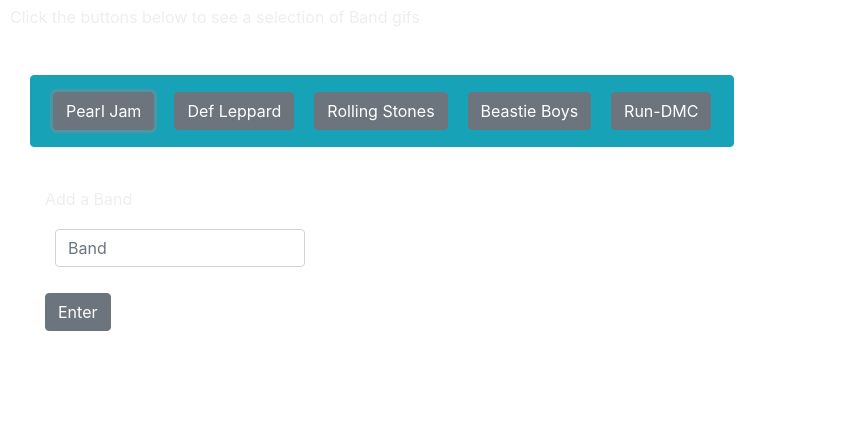
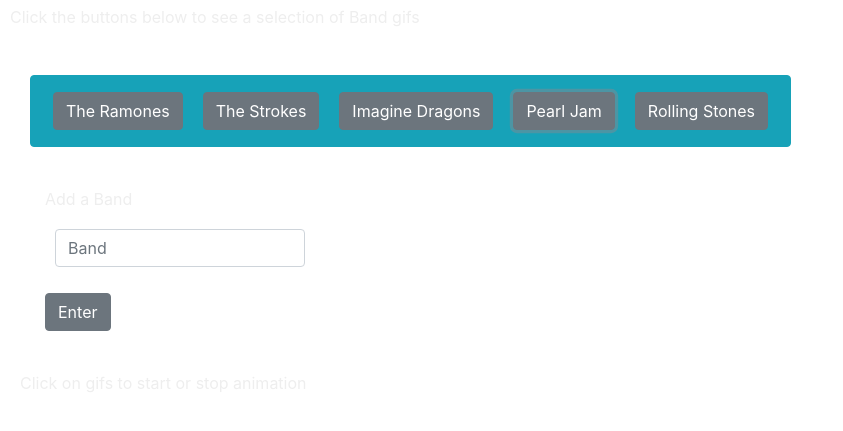
Before and after one commit to mtgalla/GifTastic, a plain HTML site: page index.html in a window 1280 px wide. Both pictures are taken after a click on the button "Pearl Jam". Shown: the part 85-516 px from the top of the page, without its empty margins (0-843 px from the left). Drawn offline with nearby package versions, Linux system fonts and the light colour scheme; no server answers.

Commit message:
fix animation and add instructions

```diff
--- a/assets/css/style.css
+++ b/assets/css/style.css
@@ -7,7 +7,7 @@
   float: left;
 }
 
-#rating-text, #label-text, #title-text{
+#rating-text, #label-text, #title-text, .instructions {
   color: #eeeeee
 }
 
--- a/assets/javascript/app.js
+++ b/assets/javascript/app.js
@@ -1,9 +1,11 @@
 //Array of topics
-var topics = ["Pearl Jam","Def Leppard","Rolling Stones","Beastie Boys","Run-DMC"];
+var topics = ["The Ramones", "The Strokes", "Imagine Dragons", "Pearl Jam", "Rolling Stones"];
 
 //function to get giphy API data, store it, then add attributes with data to html
 function displayTopicInfo() {
+  $(".instructions").empty();
   $("#gifs-appear-here").empty();
+  $(".instructions").append("<p>Click on gifs to start or stop animation</p>")
   const topic = $(this).attr("data-name");
   let queryURL = "https://api.giphy.com/v1/gifs/search?q=" +
     topic + "&api_key=dc6zaTOxFJmzC&limit=10";
@@ -33,8 +35,8 @@
   // on click if gifs are still then animate or if gifs are animated then make them still
     $(".gif-click").on("click", function() {
       console.log(true);
-        const state = $(this).attr("data-state");
-        if (state === "still"){
+      let state = $(this).attr("data-state");
+      if (state === "still") {
         console.log(true);
         $(this).attr("src", $(this).attr("data-animate"));
         $(this).attr("data-state", "animate");
@@ -42,7 +44,7 @@
       else {
         if (state === "animate"){
         $(this).attr("src", $(this).attr("data-still"));
-          $(this).attr("data-animate", "still");
+        $(this).attr("data-state", "still");
         }
       }
     });
--- a/index.html
+++ b/index.html
@@ -39,6 +39,7 @@
 
     <div class = "row">
       <div class= "col-md-12 col-8">
+        <div class="instructions"></div>
         <div id="gifs-appear-here"></div>
       </div>
     </div>
```
Also changed, not shown: assets/images/Untitled.png (added), 1 other file. Lines whose indentation alone changed are shown as unchanged.
